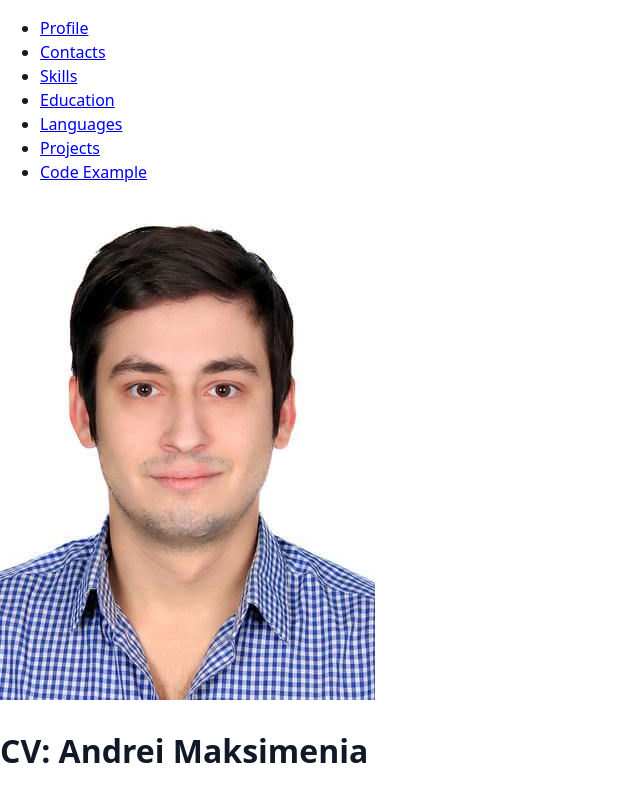
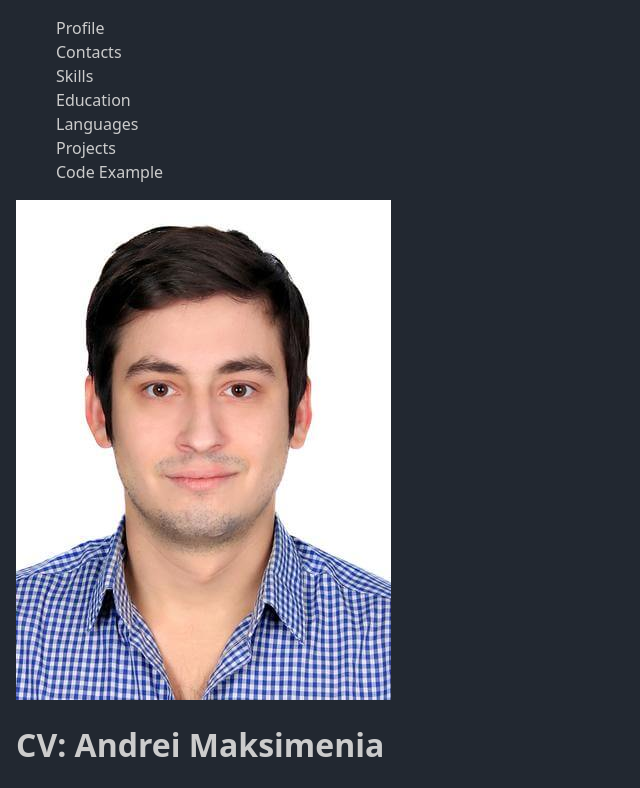
Before and after one commit to comrade-amaks/rsschool-cv, a website: page index.html in a window 1280 px wide. Shown: the top 788 px of the page, without its empty margins (0-640 px from the left). Drawn offline with Linux system fonts and the light colour scheme.

Commit message:
styles: add base reset, variables, color palette

```diff
--- a/assets/css/style.css
+++ b/assets/css/style.css
@@ -1,3 +1,37 @@
+:root {
+  --font-sans:
+    ui-sans-serif, system-ui, sans-serif, 'Apple Color Emoji', 'Segoe UI Emoji',
+    'Segoe UI Symbol', 'Noto Color Emoji';
+  --font-serif: ui-serif, Georgia, Cambria, 'Times New Roman', Times, serif;
+  --font-mono:
+    ui-monospace, SFMono-Regular, Menlo, Monaco, Consolas, 'Liberation Mono',
+    'Courier New', monospace;
+
+  --breakpoint-sm: 40rem;
+  --breakpoint-md: 48rem;
+  --breakpoint-lg: 64rem;
+  --breakpoint-xl: 80rem;
+  --breakpoint-2xl: 96rem;
+
+  --dark-charcoal: #222831;
+  --gunmetal: #393e46;
+  --emerald-teal: #00adb5;
+  --light-smoke: #e3e3e3;
+  --soft-silver: #cccccc;
+
+  /* Another nice one */
+  --bg: #222831;
+  --bg-alt: #30475e;
+  --text: #dddddd;
+  --accent: #f05454;
+
+  --bg-color: var(--dark-charcoal);
+  --bg-secondary: var(--gunmetal);
+  --text-primary: var(--light-smoke);
+  --text-secondary: var(--soft-silver);
+  --accent-primary: var(--emerald-teal);
+}
+
 *,
 *::before,
 *::after {
@@ -6,32 +40,37 @@
   padding: 0; */
 }
 
+img {
+  display: block;
+  max-width: 100%;
+  height: auto;
+}
+
+ul {
+  list-style: none;
+}
+
+a {
+  color: inherit;
+  text-decoration: none;
+}
+
 html {
   -webkit-font-smoothing: antialiased;
   -moz-osx-font-smoothing: grayscale;
-  image-rendering: -webkit-optimize-contrast;
-  image-rendering: crisp-edges;
   scroll-behavior: smooth;
 }
 
 body {
-  font-family:
-    system-ui,
-    -apple-system,
-    BlinkMacSystemFont,
-    'Segoe UI',
-    Roboto,
-    'Helvetica Neue',
-    Arial,
-    sans-serif;
+  font-family: var(--font-sans);
   font-size: 16px;
   line-height: 1.5;
-  color: #111827;
-  background-color: #ffffff;
-  overflow-x: hidden;
+  color: var(--text-secondary);
+  background-color: var(--bg-color);
 }
 
 .container {
-  max-width: 1280px;
+  max-width: var(--breakpoint-xl);
   margin-inline: auto;
+  padding-inline: 1rem;
 }
```
